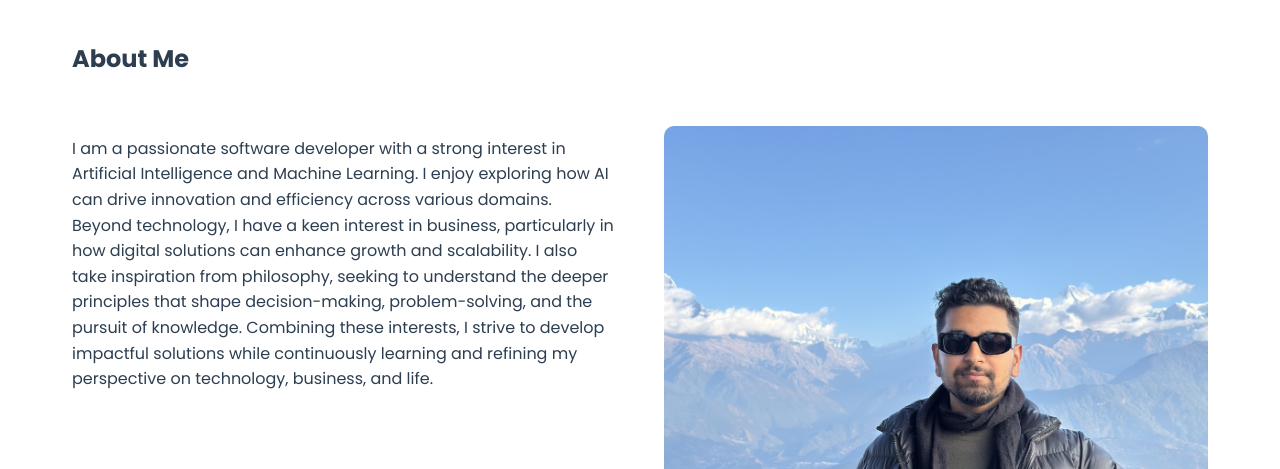
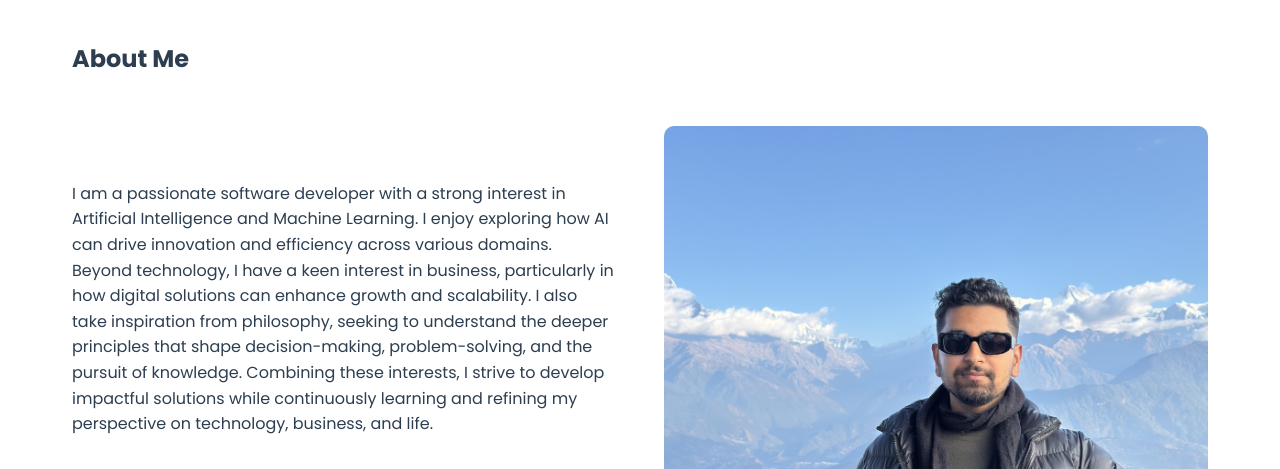
Before and after one commit to HarishJoshi001/portfolio-website, a plain HTML site: page index.html in a window 1280 px wide. Shown: the part 840-1309 px from the top of the page. Drawn offline with Linux system fonts and the light colour scheme.

Commit message:
Update style.css

```diff
--- a/style.css
+++ b/style.css
@@ -237,8 +237,7 @@ body {
 }
 
 .about-text p {
-  margin-top: -80px; /* Moves the text slightly up */
-  margin-bottom: 80px; /* Adds space between text and skills */
+  margin-bottom: 70px; /* Adds space between text and skills */
 }
 
 .about-image img {
```
